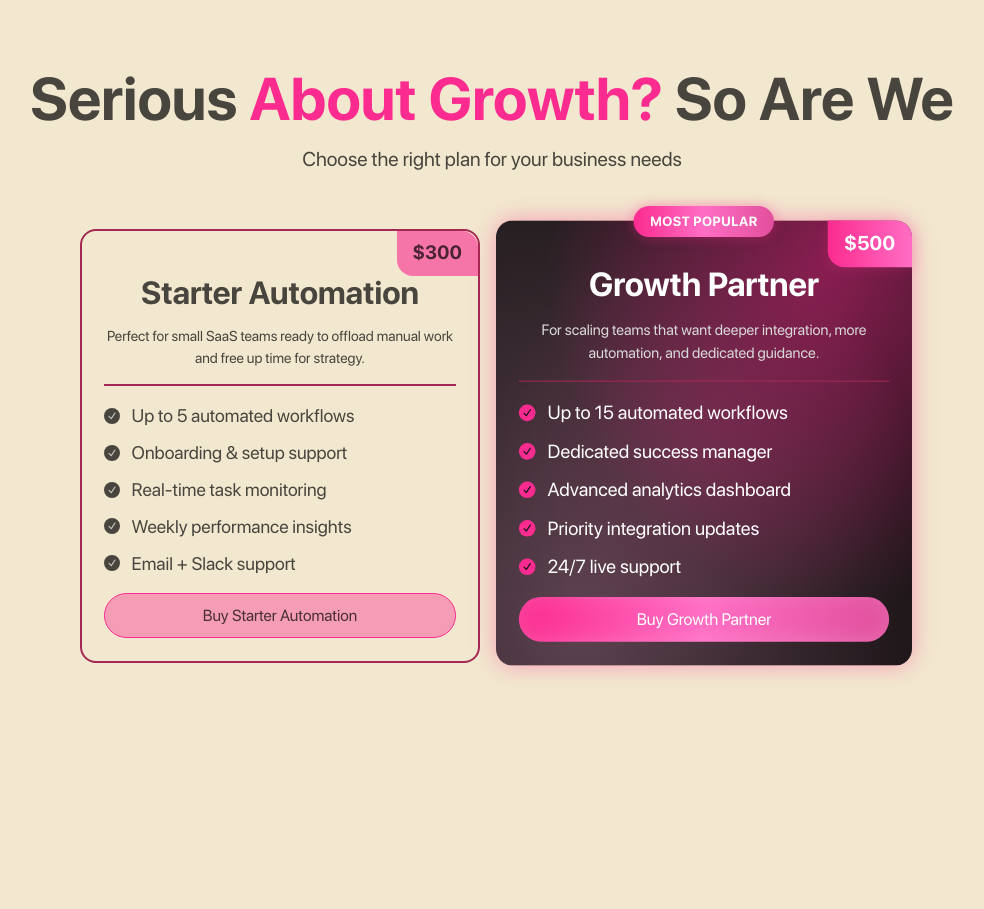
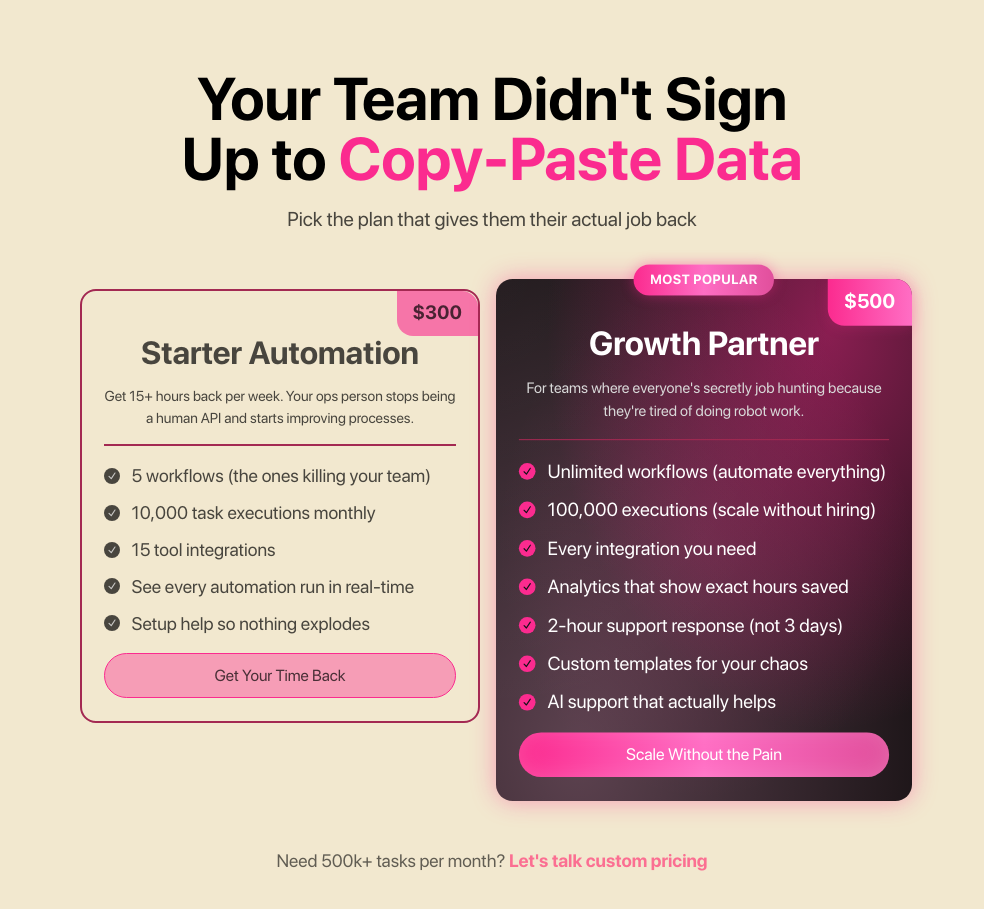
Before and after one commit to FahadBinQaiser/Parallax, a React (Vite) app: page / in a window 1280 px wide. Shown: the part 5760-6669 px from the top of the page, without its empty margins (148-1132 px from the left). Before the commit the page ends 6503 px from the top, so only its background shows below. Built offline with nearby package versions, Linux system fonts and the light colour scheme.

Commit message:
Fixing copywriting

```diff
--- a/src/components/PricingSection/PricingSection.jsx
+++ b/src/components/PricingSection/PricingSection.jsx
@@ -6,13 +6,12 @@ export default function PricingSection() {
     <section className="py-16 sm:py-20 text-[#000000]/70 pricing-section">
       <div className="max-w-7xl mx-auto space-y-14 px-4 sm:px-6 text-center">
         <div className="contentPadding space-y-4">
-          <h2 className="text-balance text-5xl md:text-6xl font-bold">
-            Serious{" "}
-            <span className="highlight text-[#FB2B8F]">About Growth?</span> So
-            Are We
+          <h2 className="text-balance max-w-3xl mx-auto text-5xl md:text-6xl font-bold text-[#000000]">
+            Your Team Didn't Sign Up to{" "}
+            <span className="highlight text-[#FB2B8F]">Copy-Paste Data</span>
           </h2>
-          <p className="text-xl">
-            Choose the right plan for your business needs
+          <p className="text-xl max-w-2xl mx-auto font-medium">
+            Pick the plan that gives them their actual job back
           </p>
         </div>
 
@@ -20,33 +19,42 @@ export default function PricingSection() {
           <PricingCard
             title="Starter Automation"
             price="$300"
-            paragraph="Perfect for small SaaS teams ready to offload manual work and free up time for strategy."
+            paragraph="Get 15+ hours back per week. Your ops person stops being a human API and starts improving processes."
             features={[
-              "Up to 5 automated workflows",
-              "Onboarding & setup support",
-              "Real-time task monitoring",
-              "Weekly performance insights",
-              "Email + Slack support",
+              "5 workflows (the ones killing your team)",
+              "10,000 task executions monthly",
+              "15 tool integrations",
+              "See every automation run in real-time",
+              "Setup help so nothing explodes",
             ]}
-            buttonText="Buy Starter Automation"
+            buttonText="Get Your Time Back"
             isTransparent
           />
 
           <PricingCard
             title="Growth Partner"
             price="$500"
-            paragraph="For scaling teams that want deeper integration, more automation, and dedicated guidance."
+            paragraph="For teams where everyone's secretly job hunting because they're tired of doing robot work."
             features={[
-              "Up to 15 automated workflows",
-              "Dedicated success manager",
-              "Advanced analytics dashboard",
-              "Priority integration updates",
-              "24/7 live support",
+              "Unlimited workflows (automate everything)",
+              "100,000 executions (scale without hiring)",
+              "Every integration you need",
+              "Analytics that show exact hours saved",
+              "2-hour support response (not 3 days)",
+              "Custom templates for your chaos",
+              "AI support that actually helps",
             ]}
-            buttonText="Buy Growth Partner"
+            buttonText="Scale Without the Pain"
             isPopular
           />
         </div>
+
+        <p className="text-[#000000]/60 text-lg font-medium mt-8">
+          Need 500k+ tasks per month?{" "}
+          <a href="#" className="text-[#FB6F92] font-semibold hover:underline">
+            Let's talk custom pricing
+          </a>
+        </p>
       </div>
     </section>
   );
```
